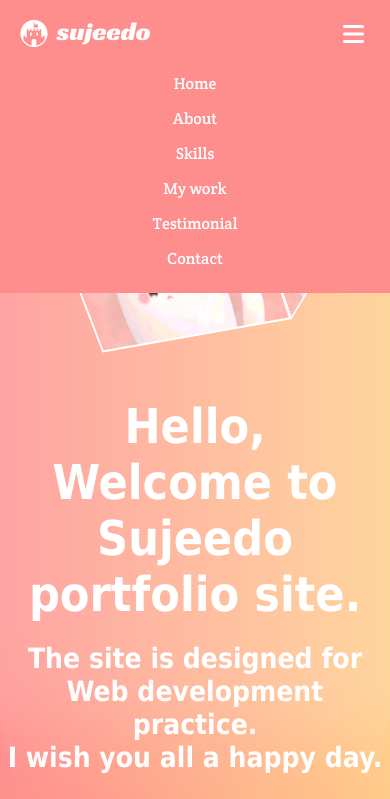
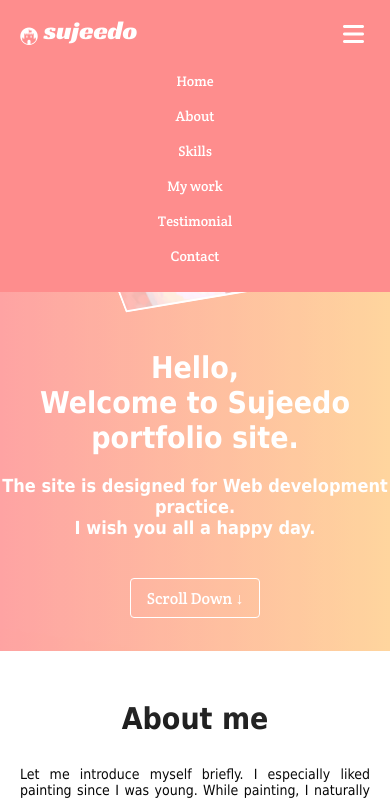
Before and after one commit to sujeedo/IllustratorOnepage, a plain HTML site: page index.html in a window 390 px wide. Both pictures are taken after a click on the button 353 px from the left and 35 px from the top of the page. Shown: the top 799 px of the page. Drawn offline with Linux system fonts and the light colour scheme.

Commit message:
Change : 768px이하 모바일 버전 css 수정

```diff
--- a/assets/style.css
+++ b/assets/style.css
@@ -284,7 +284,7 @@ p {
   position: fixed;
   background-color: transparent;
   width: 100%;
-  height: auto;
+  height: 70px;
   transition: .5s;
   z-index: 2;
 }
@@ -298,7 +298,6 @@ p {
   -moz-animation: bgani 7s ease-in-out infinite;
   -o-animation: bgani 7s ease-in-out infinite;
   animation: bgani 7s ease-in-out infinite;
-  transition: .5s;
 }
 
 .navbar__toggle-btn.navbar__dark {
@@ -312,7 +311,6 @@ p {
 .navbar__logo {
   font-size: var(--font-medium);
   font-weight: var(--weight-semi-bold);
-  transition: .3s;
 }
 
 .navbar__logo a{
@@ -340,7 +338,7 @@ p {
 }
 
 .navbar__menu .roll span:nth-of-type(1) {
-  top: 6.5px;
+  top: 7px;
 }
 
 .navbar__menu .roll:hover span {
@@ -710,10 +708,9 @@ p {
   padding: 10px 0;
   font-size: var(--font-small);
   font-family: var(--button-famlly);
-  color: var(--color-grey);
+  color: var(--color-light-grey);
   border-radius: 5px;
   background-color: var(--color-white);
-  box-shadow: 5px 5px 5px rgba(102, 102, 102, 0.507);
 }
 
 .skillset__box {
@@ -768,11 +765,6 @@ p {
 }
 
 /* Work */
-
-#work {
-  padding: 50px;
-}
-
 .category__btn {
   border: 1px solid var(--color-dark-white);
   border-radius: var(--size--border--radius);
@@ -1187,8 +1179,40 @@ p {
   pointer-events: auto;
 }
 
+/*.about_contants
+#skills .section__container,
+.work_contents,
+#testimonials .section__container {
+  opacity: 0;
+} */
+
 /* for below 768px screen width */
 @media screen and (max-width: 768px) {
+
+  :root {
+      /* Font size */
+  --font-large: 30px;
+  --font-medium: 18px;
+  --font-regular: 16px;
+  --font-small: 14px;
+  --font-micro: 10px;
+  }
+
+  p {
+    font-size: var(--font-small);
+    text-align: justify;
+  }
+
+  .button_basic {
+    width: 130px;
+    height: 40px;
+  }
+
+  .roll span {
+    width: 130px;
+    height: 40px;
+    padding: 9px;
+  }
 
   .navbar__toggle-btn {
     display: block;
@@ -1232,8 +1256,55 @@ p {
     width: 100%;
   }
 
+  .navbar__menu.open .roll span{
+    width: 100%;
+  }
+
+  #home {
+    height: auto;
+    padding-bottom: 30px;
+  }
+
+  .home__profile__container {
+    height: 200px;
+  }
+
+  .home__profile__box {
+    width: 150px;
+    height: 150px;
+    margin-top: 100px;
+  }
+
+  .home__profile__box div {
+    width: 150px;
+    height: 150px;
+  }
+  .home__profile__box div:nth-child(1) {
+    transform: rotateY(0deg) translate3d(0px, 0px, 75px);
+  }
+  .home__profile__box div:nth-child(2) {
+    transform: rotateY(90deg) translate3d(0px, 0px, 75px);
+  }
+  .home__profile__box div:nth-child(3) {
+    transform: rotateY(180deg) translate3d(0px, 0px, 75px);
+  }
+  .home__profile__box div:nth-child(4) {
+    transform: rotateY(270deg) translate3d(0px, 0px, 75px);
+  }
+  .home__profile__box div:nth-child(5) {
+    transform: rotateX(90deg) translate3d(0px, 0px, 75px);
+  }
+  .home__profile__box div:nth-child(6) {
+    transform: rotateX(270deg) translate3d(0px, 0px, 75px);
+  }
+
+  .home__title {
+    margin-top: 100px;
+  }
+
   .about__majors {
     flex-direction: column;
+    margin: 20px 0;
   }
 
   .about__majors .line {
@@ -1242,6 +1313,18 @@ p {
 
   .major:nth-of-type(3) {
     margin: 50px 0;
+  }
+
+  .major__description {
+    font-size: var(--font-small);
+  }
+
+  .section {
+    padding: 20px;
+  }
+
+  .section__container {
+    padding: 20px;
   }
 
   .skillset {
@@ -1257,6 +1340,18 @@ p {
      display: none;
   }
 
+  .category__btn {
+    font-size: var(--font-small);
+  }
+
+  #testimonials p,
+  .contact__rights {
+    text-align: center;
+  }
+
+  .contact__sub_title {
+    padding: 0;
+  }
 }
 
 /* Work slide */
--- a/index.html
+++ b/index.html
@@ -76,6 +76,7 @@
 
     <!--About-->
     <section id="about" class="section section__container">
+      <div class="about_contants">
         <h2>About me</h2>
         <p>
           Let me introduce myself briefly. I especially liked painting since I was young. While painting, I naturally came
@@ -118,6 +119,7 @@
             <div class="major__description">
               UI/UX Interactive Development Magnitude<br>
               2020 Completion<br>
+            </div>
           </div>
         </div>
       </div>
@@ -227,9 +229,11 @@
 
     <!--Work-->
     <section id="work" class="section section__container">
+      <div class="work_contents">
         <h2>My work</h2>
         <p>
-        So far my main work has been painting, so I have been collecting paintings. The picture here isn't all I've ever painted. But I hope you like my drawing. If you want to see a picture on a bigger screen, click thumbnail image.
+          So far my main work has been painting, so I have been collecting paintings. The picture here isn't all I've ever
+          painted. But I hope you like my drawing. If you want to see a picture on a bigger screen, click thumbnail image.
         </p>
         <div class="work__categories">
           <button class="category__btn selected" data-filter="*">All
@@ -306,6 +310,7 @@
             </div>
           </a>
         </div> <!-- Work Projects -->
+      </div> <!-- Work Contents -->
       <div id="iightbox" class="modal">
         <button type="button" class="modal_close_btn"><i class="fas fa-times"></i></button>
         <div class="modal_content">
```
Lines whose indentation alone changed are shown as unchanged.
